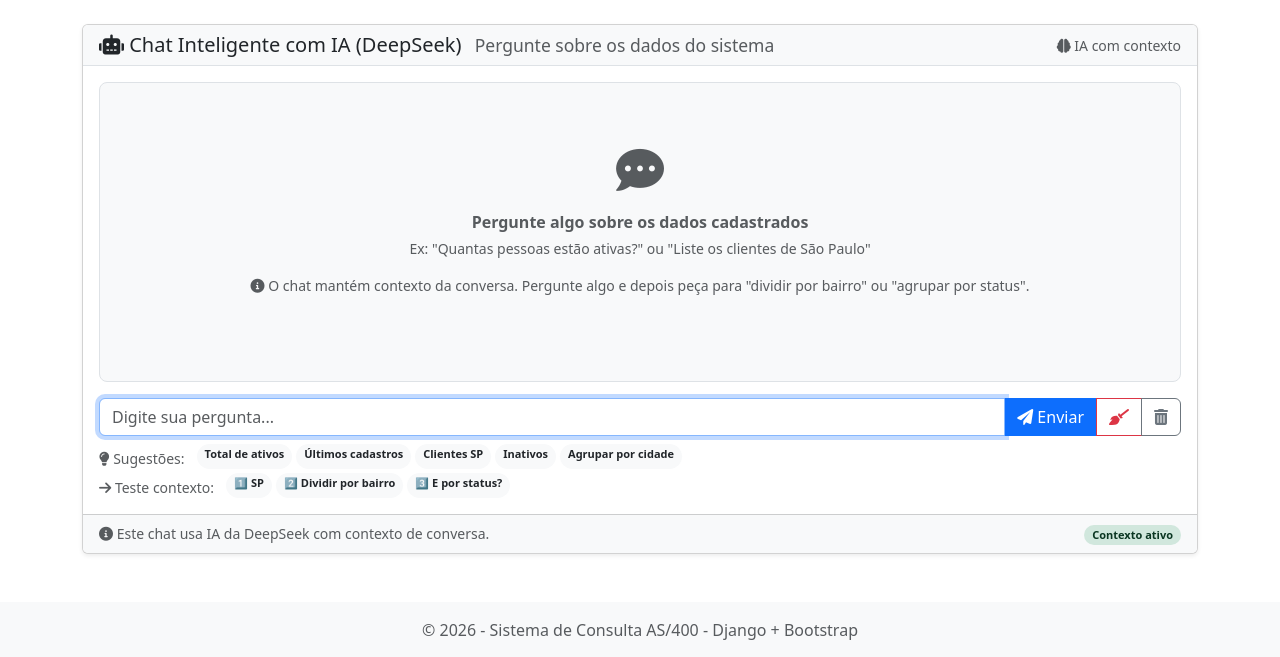
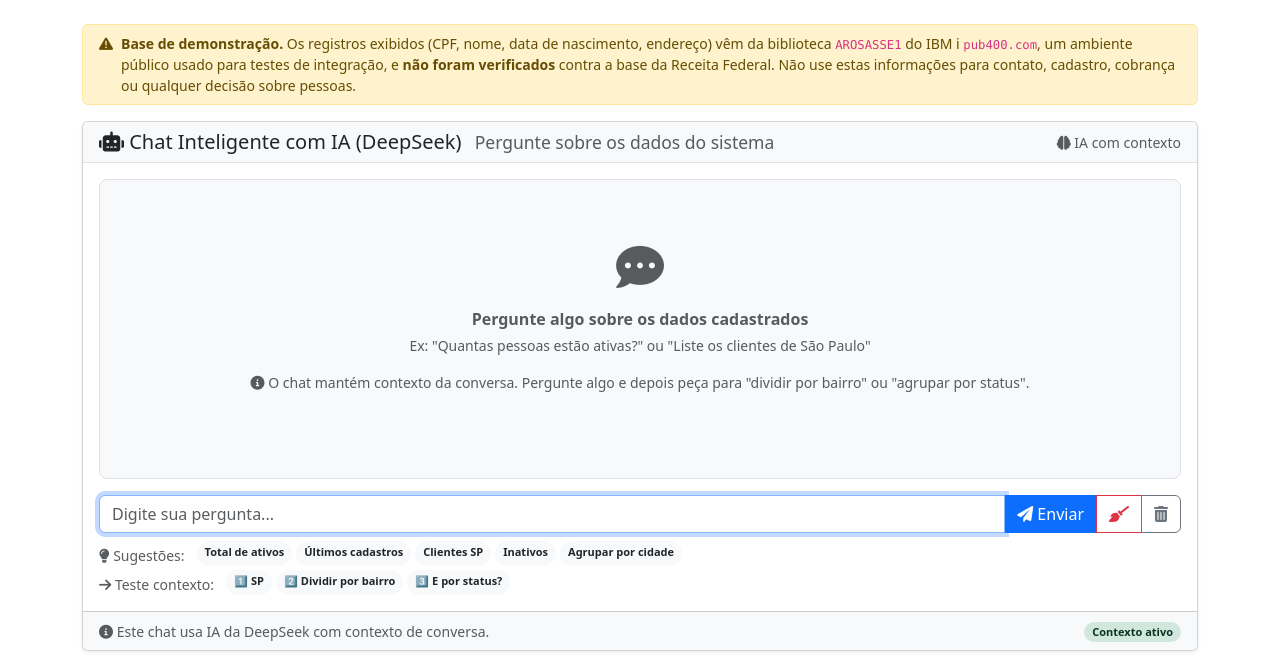
Before and after one commit to antoniorosasse/as400_interface, a Django app: template pessoas/templates/pessoas/chat.html in a window 1280 px wide. Shown: the part 56-713 px from the top of the page. Run offline with Django 5.2, Linux system fonts and the light colour scheme; the template is opened without the code that fills it, so the values that code supplies are empty.

Commit message:
Aviso de base de demonstracao no topo das paginas (base.html)

```diff
--- a/pessoas/templates/base.html
+++ b/pessoas/templates/base.html
@@ -69,6 +69,17 @@
         </div>
     </nav>
     <div class="container mt-4">
+        <div class="alert alert-warning d-flex align-items-start gap-2 py-2 small" role="alert">
+            <i class="fas fa-triangle-exclamation mt-1"></i>
+            <div>
+                <strong>Base de demonstração.</strong>
+                Os registros exibidos (CPF, nome, data de nascimento, endereço) vêm da biblioteca
+                <code>AROSASSE1</code> do IBM i <code>pub400.com</code>, um ambiente público usado
+                para testes de integração, e <strong>não foram verificados</strong> contra a base da
+                Receita Federal. Não use estas informações para contato, cadastro, cobrança ou
+                qualquer decisão sobre pessoas.
+            </div>
+        </div>
         {% if messages %}
             {% for message in messages %}
                 <div class="alert alert-{{ message.tags }} alert-dismissible fade show" role="alert">
```
